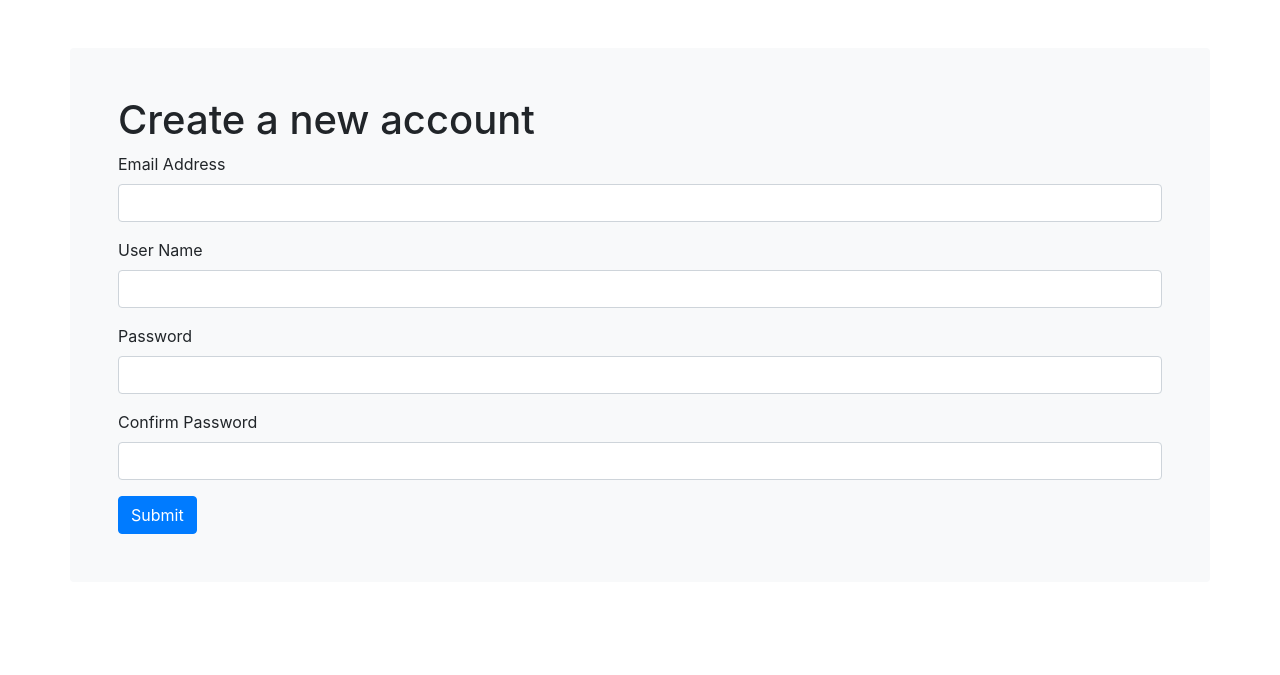
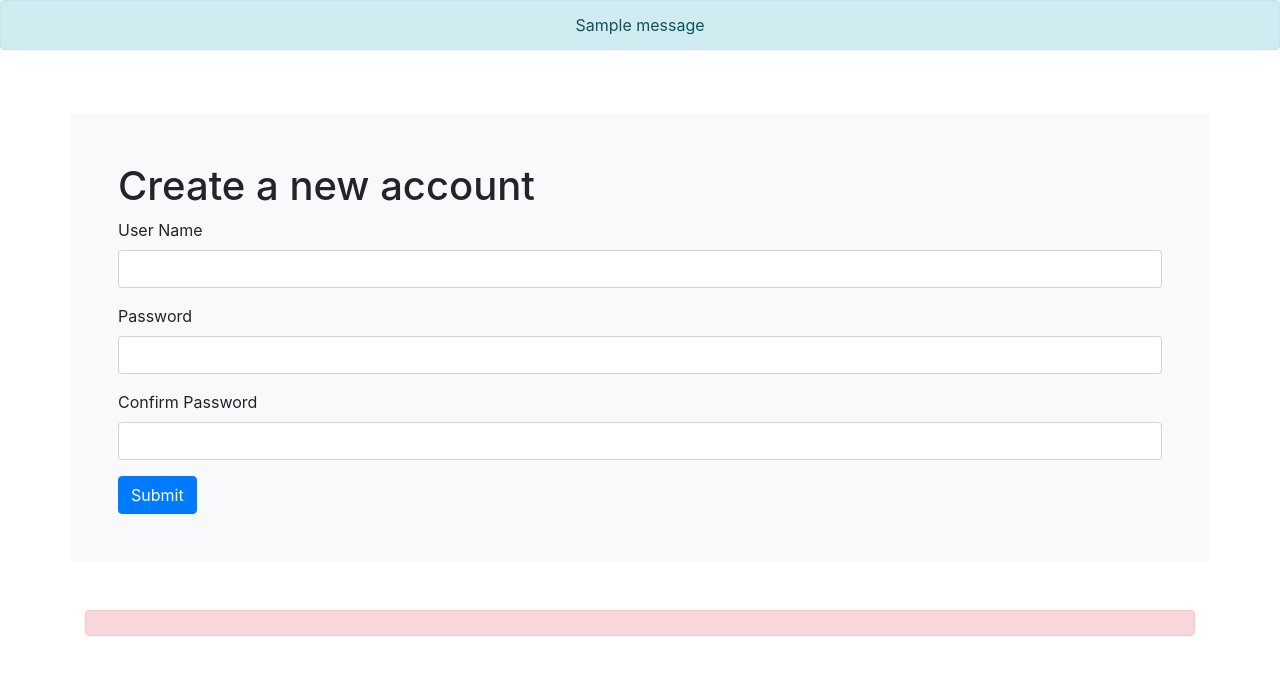
Before and after one commit to giwilorjelly/eta-carinae, a Flask app: page /register in a window 1280 px wide. Shown: the part 56-731 px from the top of the page. Run offline with Flask 2, Linux system fonts and the light colour scheme; one stand-in notice (Sample message) is shown; some libraries are stand-ins or nearby versions.

Commit message:
added register, sign in and sign out features

```diff
--- a/application.py
+++ b/application.py
@@ -1,8 +1,10 @@
 import os
-from flask import Flask, session, render_template, request
+from flask import Flask, session, render_template, request, flash, redirect
 from flask_session import Session
 from sqlalchemy import create_engine
 from sqlalchemy.orm import scoped_session, sessionmaker
+from passlib.hash import sha256_crypt as hasher
+
 
 app = Flask(__name__)
 
@@ -24,13 +26,71 @@ db = scoped_session(sessionmaker(bind=engine))
 def index():
     return render_template("index.html", message="your search results will appear here")
 
-@app.route("/sign_in")
+@app.route("/sign_in",methods=['GET','POST'])
 def sign_in():
+    session.clear()
+    if request.method == "POST":
+        #check for username
+        if not request.form.get("username"):
+            return render_template("sign_in.html",message="err: username field is empty")
+        #check for password
+        if not request.form.get("password"):
+            return render_template("sign_in.html",message="err: password field is empty")
+        #check if username in table
+        #verify password
+        entry = db.execute("SELECT * FROM users WHERE username = :username",
+                            {"username": request.form.get('username')}).fetchone()
+        if entry == None:
+            return render_template("sign_in.html",message="err: user does not exist")
+
+        if not hasher.verify(request.form.get("password"),entry[2]):
+            return render_template("sign_in.html",message="err: incorrect password")
+
+        #assign session variables
+        session['userid'] = entry[0]
+        session['username'] = entry[1]
+
+        #redirect to index
+        return redirect('/')
+
     return render_template("sign_in.html")
 
-@app.route("/register")
+@app.route("/sign_out")
+def sign_out():
+    session.clear()
+    return redirect("/")
+
+@app.route("/register",methods=["GET","POST"])
 def register():
-    return render_template("register.html")
+    session.clear()
+    if request.method == "POST":
+        #check for username
+        if not request.form.get("username"):
+            return render_template("register.html",message="err: please enter a username")
+
+        user_exists = db.execute("SELECT * FROM users WHERE username = :username",{"username":request.form.get("username")}).fetchall()
+
+        #check if user already exists
+        if user_exists:
+            return render_template("register.html",message="err: username already exists; please enter another username")
+
+        #check if password and confirmation submitted
+        if not request.form.get("password") or not request.form.get("confirmation"):
+            return render_template("register.html",message="err: please make sure password and confirmation fields are not empty")
+
+        #check if password == confirmation
+        if request.form.get("password") != request.form.get("confirmation"):
+            return render_template("register.html",message="err: password and confirmation mismatch")
+
+        #insert entry and commit
+        db.execute("INSERT INTO users (username,password) VALUES (:username, :password)",{"username":request.form.get("username"),"password":hasher.hash(request.form.get("password"))})
+        db.commit()
+
+        #flash user created
+        flash('account created','info')
+        return redirect("/sign_in")
+    #for get
+    return render_template("register.html",message="")
 
 @app.route("/search",methods=["GET"])
 def search():
--- a/requirements.txt
+++ b/requirements.txt
@@ -2,3 +2,4 @@ Flask
 Flask-Session
 psycopg2-binary
 SQLAlchemy
+passlib
--- a/templates/index.html
+++ b/templates/index.html
@@ -35,7 +35,6 @@
         {% for book in books %}
         <div class="col-md-4 bg-light rounded p-5 my-5">
         <div class="media">
-          <img src="..." class="mr-4" alt="...">
             <div class="media-body">
               <h5 class="mt-0">{{book['title']}}</h5>
               <h6>{{book['author']}}</h6>
--- a/templates/layout.html
+++ b/templates/layout.html
@@ -19,6 +19,16 @@
     <span class="navbar-toggler-icon"></span>
   </button>
   <div class="collapse navbar-collapse" id="navbarNav">
+
+    {% if session.userid %}
+
+    <ul class="navbar-nav ml-auto">
+      <li class="nav-item"><a class="nav-link" href="#">{{ session.username }}</a></li>
+      <li class="nav-item"><a class="nav-link" href="/sign_out">Sign Out</a></li>
+    </ul>
+
+    {% else %}
+
     <ul class="navbar-nav mr-auto">
       <li class="nav-item">
         <a class="nav-link" href="/sign_in">Sign In</a>
@@ -27,8 +37,16 @@
         <a class="nav-link" href="/register">Register</a>
       </li>
     </ul>
+
+    {% endif %}
   </div>
+
 </nav>
+{% if get_flashed_messages() %}
+      <div class="alert alert-info text-center" role="alert">
+          {{ get_flashed_messages() | join(" ") }}
+      </div>
+{% endif %}
 
 {% block content %}
 {% endblock %}
--- a/templates/register.html
+++ b/templates/register.html
@@ -11,25 +11,28 @@
 
     <div class="col-md-12 bg-light rounded p-5 my-5">
       <div class="h1">Create a new account</div>
-      <div class="form-group">
-        <label>Email Address </label>
-        <input type="email" class="form-control" />
-      </div>
+      <form action="/register" method="post">
       <div class="form-group">
         <label>User Name</label>
-        <input type="text" class="form-control" />
+        <input type="text" class="form-control" name="username"/>
       </div>
       <div class="form-group">
         <label>Password </label>
-        <input type="password" class="form-control" />
+        <input type="password" class="form-control" name="password"/>
       </div>
       <div class="form-group">
         <label>Confirm Password</label>
-        <input type="password" class="form-control" />
+        <input type="password" class="form-control" name="confirmation"/>
       </div>
       <button type="submit" class="btn btn-primary">Submit</button>
+      </form>
     </div>
   </div>
+  <div class="alert alert-danger text-center" role="alert">
+            {{ message }}
+  </div>
+
 </div>
 
+
 {% endblock %}
```
Also changed, not shown: templates/sign_in.html (+10 -3 lines), 1 other file.
